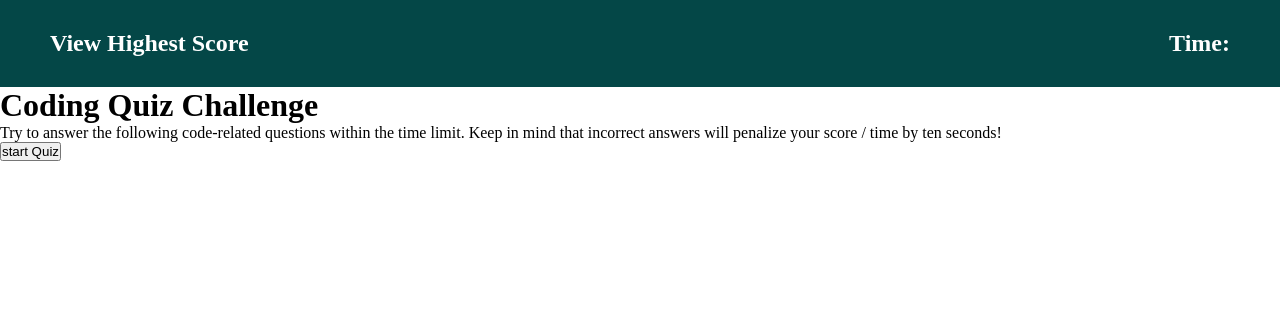
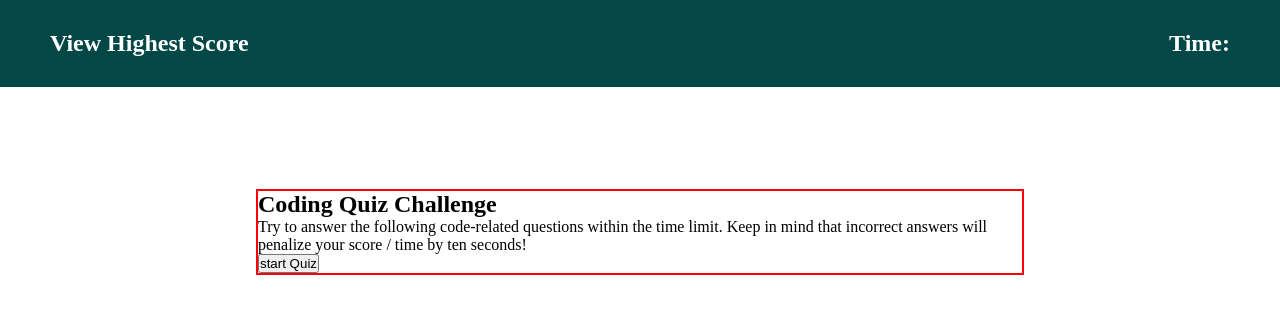
Before and after one commit to DarkXerXerS/BOOTCAMP_PROJECT_2, a plain HTML site: page index.html in a window 1280 px wide. Drawn offline with Linux system fonts and the light colour scheme.

Commit message:
opening page

```diff
--- a/index.html
+++ b/index.html
@@ -14,6 +14,7 @@
     </header>
 
     <main class="main-container">
+      <section class="section-container">
         <h1>Coding Quiz Challenge</h1>
         <p>
           Try to answer the following code-related questions within the time
@@ -21,6 +22,8 @@
           time by ten seconds!
         </p>
         <button class="btn" type="submit">start Quiz</button>
+      </section>
+
     </main>
   </body>
 </html>
--- a/style.css
+++ b/style.css
@@ -21,5 +21,16 @@
 
 .gap-space {
 padding-right: 50px;
-padding
 }
+
+.main-container {
+    border: 2px red solid ;
+    margin-top: 8%;
+    margin-left: 20%;
+    margin-right: 20%;
+    display: flex;
+    justify-content: center;
+    align-items: center;
+    /* width: 70%; */
+
+}
```
Lines whose indentation alone changed are shown as unchanged.
